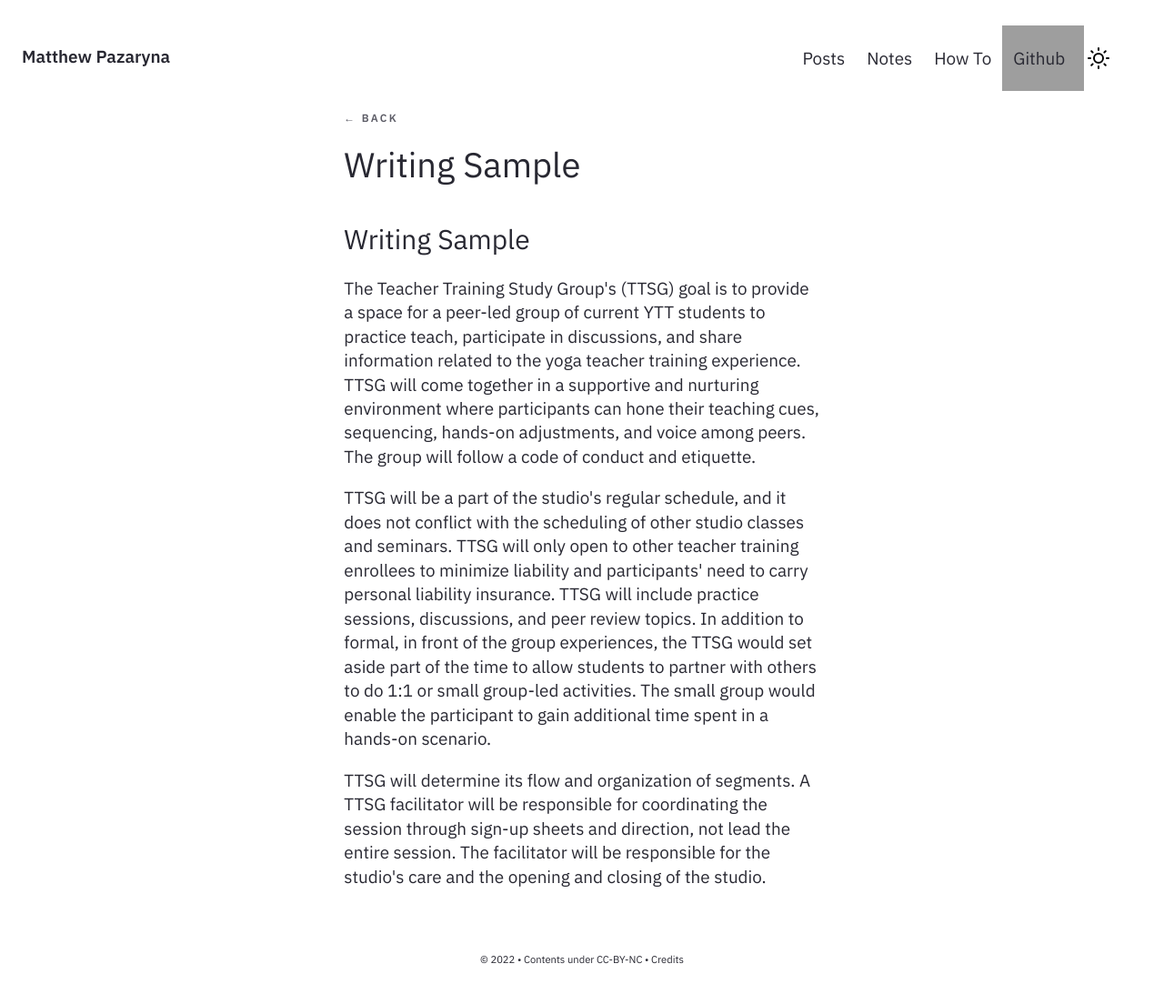
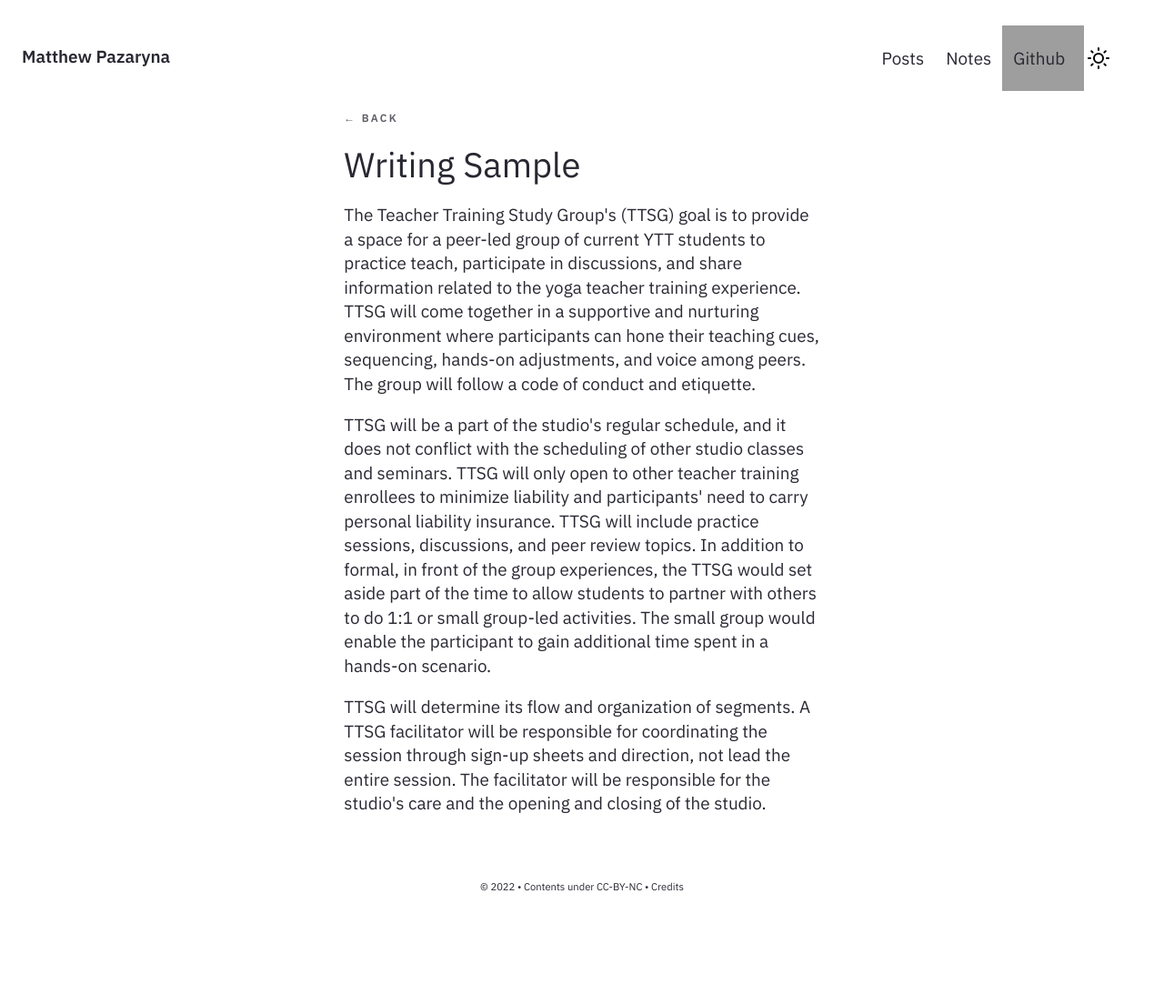
Before and after one commit to mpazaryna/mpazaryna.github.io, a Jekyll site: the page built from _posts/2022-03-01-writing-sample.md, in a window 1280 px wide. Shown: the whole page at 91% size. Built offline with Jekyll 4.4.1, drawn with Linux system fonts in a browser that asks for light colours; after the commit the page ends 1023 px from its top, so only the background shows below that; grey boxes are pictures that could not be loaded.

Commit message:
updated nav

```diff
--- a/_includes/Nav.html
+++ b/_includes/Nav.html
@@ -59,9 +59,6 @@
         <a href="{{'/notes' | relative_url}}" class="navbar-item">
           Notes
         </a>
-        <a href="../post/how-to" class="navbar-item">
-          How To
-        </a>
         <a href="https://github.com/mpazaryna" target="_blank" class="navbar-item">
           Github
         </a>
--- a/_posts/2022-03-01-writing-sample.md
+++ b/_posts/2022-03-01-writing-sample.md
@@ -4,9 +4,6 @@ title: Writing Sample
 
 ---
 
-
-### Writing Sample
-
 The Teacher Training Study Group's (TTSG) goal is to provide a space for a peer-led group of current YTT students to practice teach, participate in discussions, and share information related to the yoga teacher training experience. TTSG will come together in a supportive and nurturing environment where participants can hone their teaching cues, sequencing, hands-on adjustments, and voice among peers. The group will follow a code of conduct and etiquette.
 
 TTSG will be a part of the studio's regular schedule, and it does not conflict with the scheduling of other studio classes and seminars. TTSG will only open to other teacher training enrollees to minimize liability and participants' need to carry personal liability insurance. TTSG will include practice sessions, discussions, and peer review topics. In addition to formal, in front of the group experiences, the TTSG would set aside part of the time to allow students to partner with others to do 1:1 or small group-led activities. The small group would enable the participant to gain additional time spent in a hands-on scenario.
```
